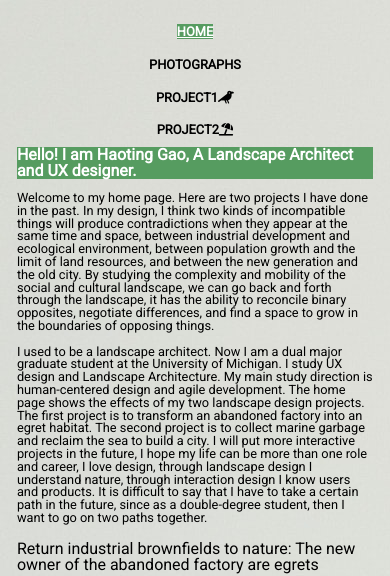
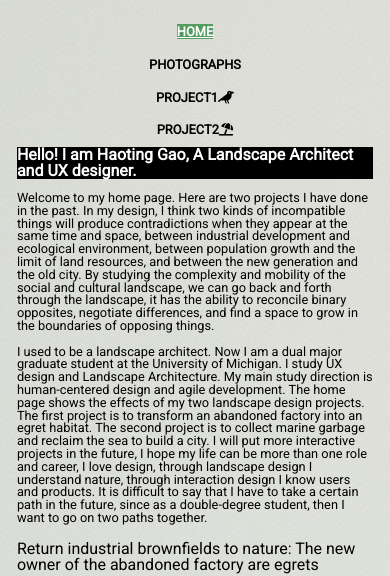
Before and after one commit to gaohaoting/Portfoliofinal, a plain HTML site: page index.html in a window 390 px wide. Shown: the top 576 px of the page. Drawn offline with Linux system fonts and the light colour scheme; grey boxes are pictures that could not be loaded.

Commit message:
Add files via upload

```diff
--- a/css/style.css
+++ b/css/style.css
@@ -199,7 +199,7 @@ aside > p {
         font-size: 1em;
         font-weight: bold;
         color:white;
-        background-color: #569C60;
+        background-color: black;
       }
     h2{
         font-size: 1em;
--- a/index.html
+++ b/index.html
@@ -10,8 +10,7 @@
         <link href="https://fonts.googleapis.com/css2?family=Roboto&display=swap" rel="stylesheet">
 	    <script src="https://kit.fontawesome.com/9157b1a671.js" crossorigin="anonymous"></script>
     </head>
-    <body>
-        <!-- Google tag (gtag.js) -->
+    <!-- Google tag (gtag.js) -->
 <script async src="https://www.googletagmanager.com/gtag/js?id=G-XPMYF8R7SK"></script>
 <script>
   window.dataLayer = window.dataLayer || [];
@@ -20,6 +19,7 @@
 
   gtag('config', 'G-XPMYF8R7SK');
 </script>
+    <body>
         <div class="skip"><a href="#main">Skip to Main Content</a></div>
         <div class="container">
         <header>
```
Also changed, not shown: photograph.html (+2 -2 lines), project1.html (+2 -2 lines), project2.html (+2 -2 lines).
